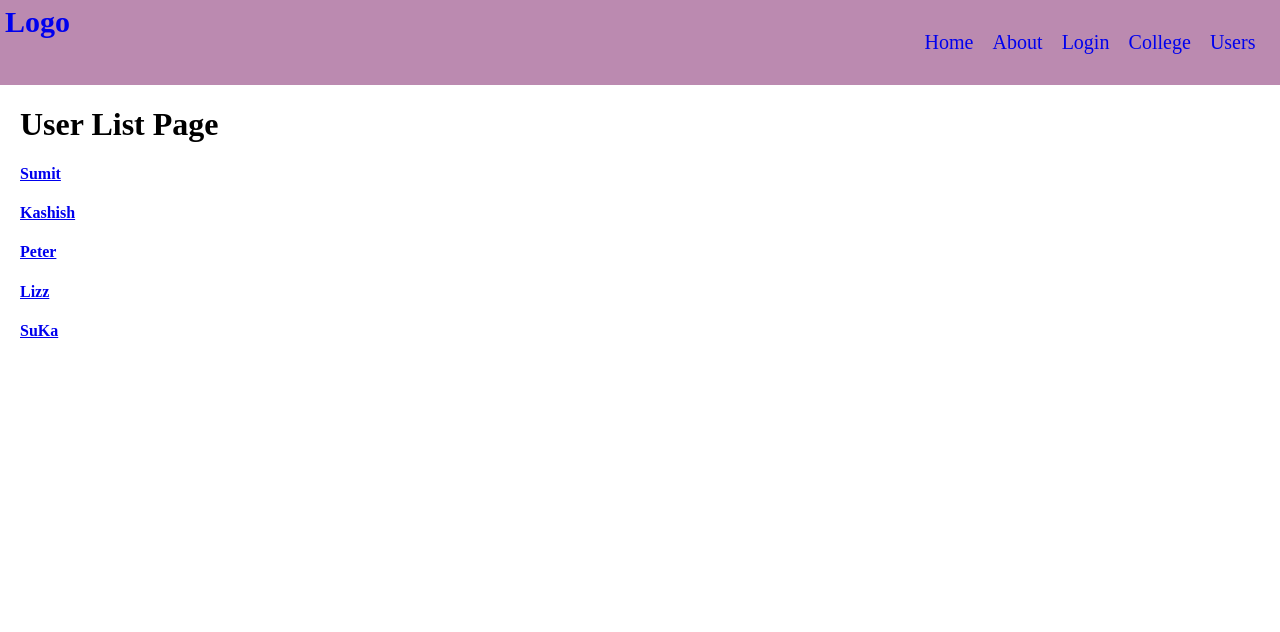
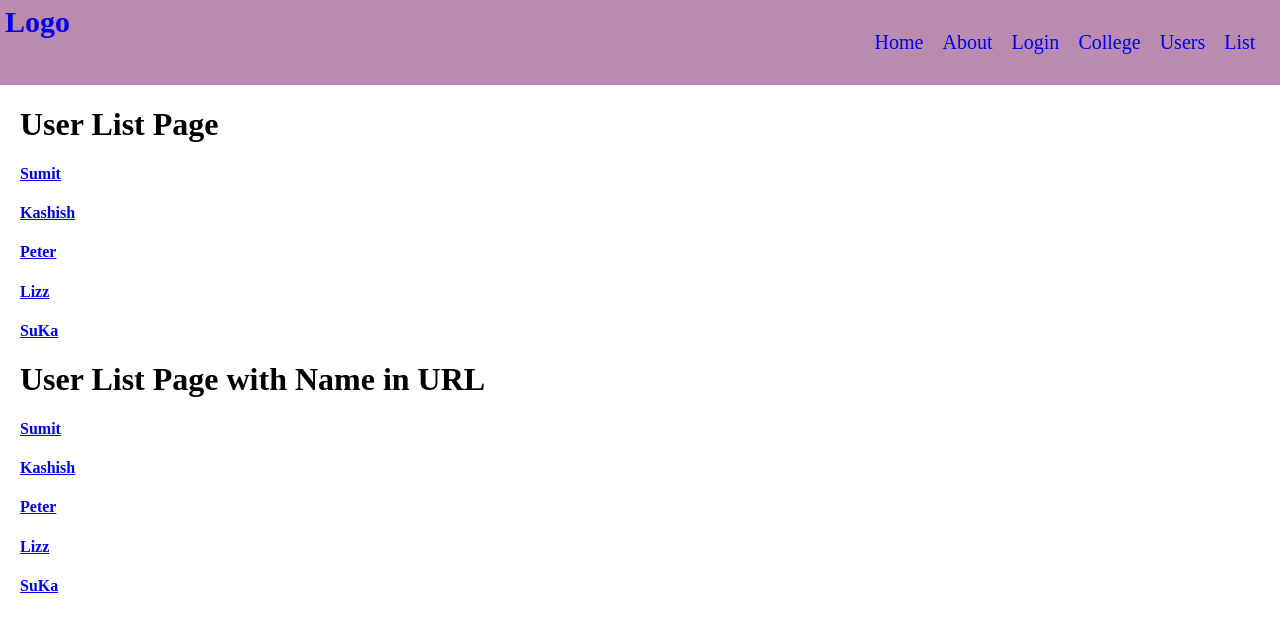
Before and after one commit to Sumit1164/React.js_Learning, a React (Vite) app: page /users in a window 1280 px wide. Shown: the top 632 px of the page. Built offline with nearby package versions, Linux system fonts and the light colour scheme.

Commit message:
React router optional segment with static and dynamic segment

```diff
--- a/src/AppRoute.jsx
+++ b/src/AppRoute.jsx
@@ -19,10 +19,9 @@ const AppRoute = () => {
           <Route path="/" element={<HomePage />} />
           <Route path="/about" element={<AboutPage />} />
           {/* <Route path="/login" element={<LoginPage />} /> */}
-          <Route path="/users" element={<UserList />} />
+          <Route path="/users/list?" element={<UserList />} />
 
-          <Route path="/users/:id" element={<UserDetails />} />
-          <Route path="/users/:id/:name" element={<UserDetails />} />
+          <Route path="/users/:id/:name?" element={<UserDetails />} />
 
           {/* //!Route prefix, when user tap login then show URL like this: http://localhost/in/user/login */}
           <Route path="in">
--- a/src/NavBar.jsx
+++ b/src/NavBar.jsx
@@ -26,6 +26,9 @@ export default function NavBar() {
             <li>
               <Link className="link" to="/users">Users</Link>
             </li>
+            <li>
+              <Link className="link" to="/users/list">List</Link>
+            </li>
           </ul>
         </div>
       </div>
--- a/src/UserList.jsx
+++ b/src/UserList.jsx
@@ -18,6 +18,15 @@ export default function UserList() {
             </h4>
           </div>
         ))}
+
+        <h1>User List Page with Name in URL</h1>
+        {userData.map((item) => (
+          <div>
+            <h4>
+              <Link to={"/users/" + item.id+"/"+item.name}>{item.name}</Link>
+            </h4>
+          </div>
+        ))}
       </div>
     );
 
--- a/src/header.css
+++ b/src/header.css
@@ -15,7 +15,7 @@ body{
     justify-content: space-around;
     padding: 10px;
     list-style: none;
-    width: 350px;
+    width: 400px;
 }
 /* .header ul li{
     padding: 10px;
```
